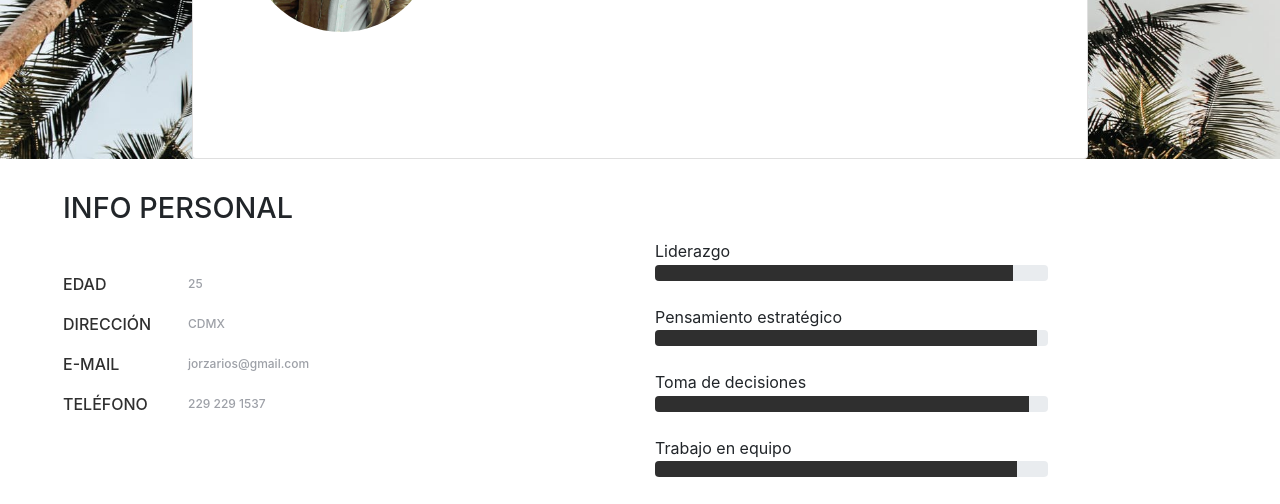
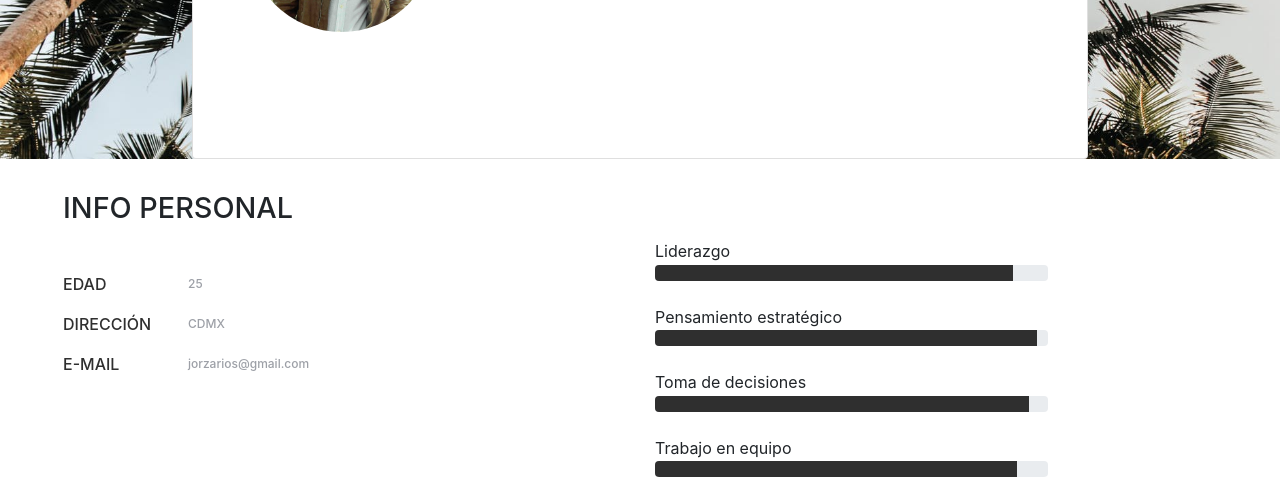
Before and after one commit to jorzarios/jorzariosCV, a website with bundled scripts: page index.html in a window 1280 px wide. Shown: the part 287-791 px from the top of the page. Built offline with nearby package versions, Linux system fonts and the light colour scheme.

Commit message:
Cambios
Cambios

```diff
--- a/index.html
+++ b/index.html
@@ -130,10 +130,7 @@
                     <strong class="title">E-mail</strong>
                     <span class="cont">jorzarios@gmail.com</span>
                   </li>
-                  <li class="">
-                    <strong class="title">Teléfono</strong>
-                    <span class="cont">229 229 1537</span>
-                  </li>
+
                 </ul>
               </div>
             </div>
```
